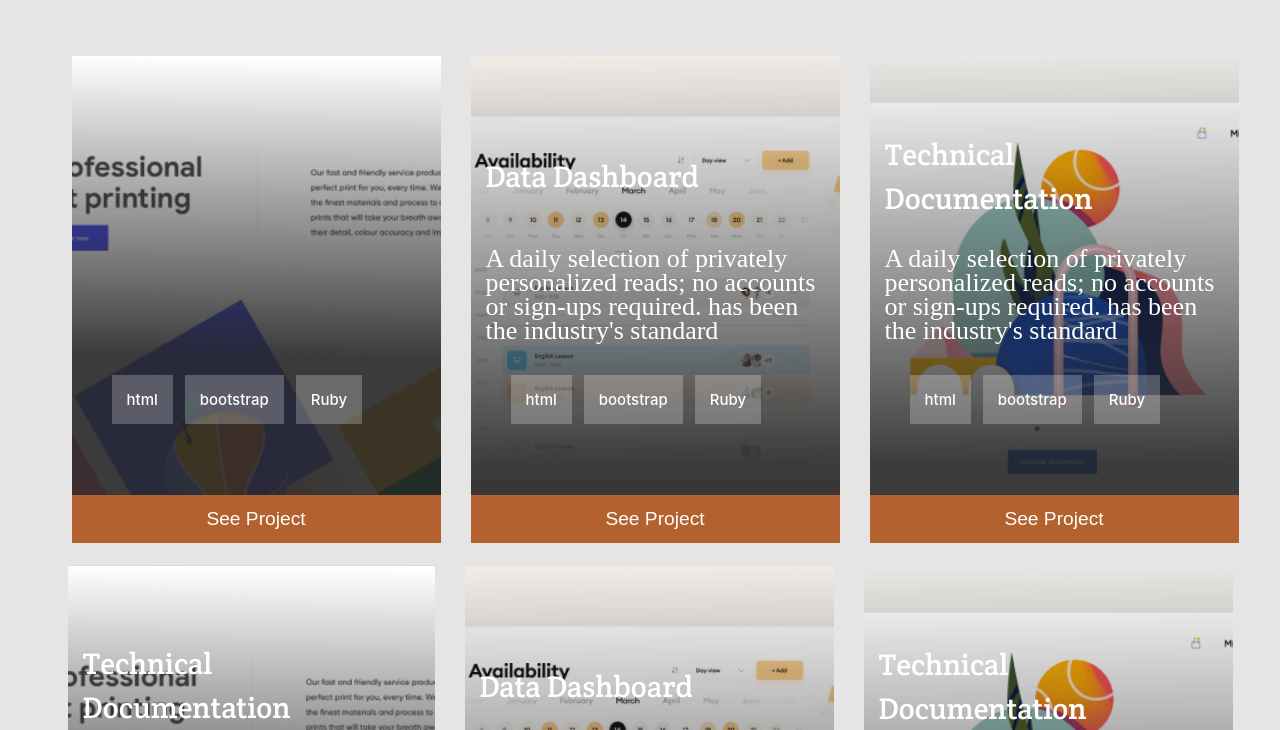
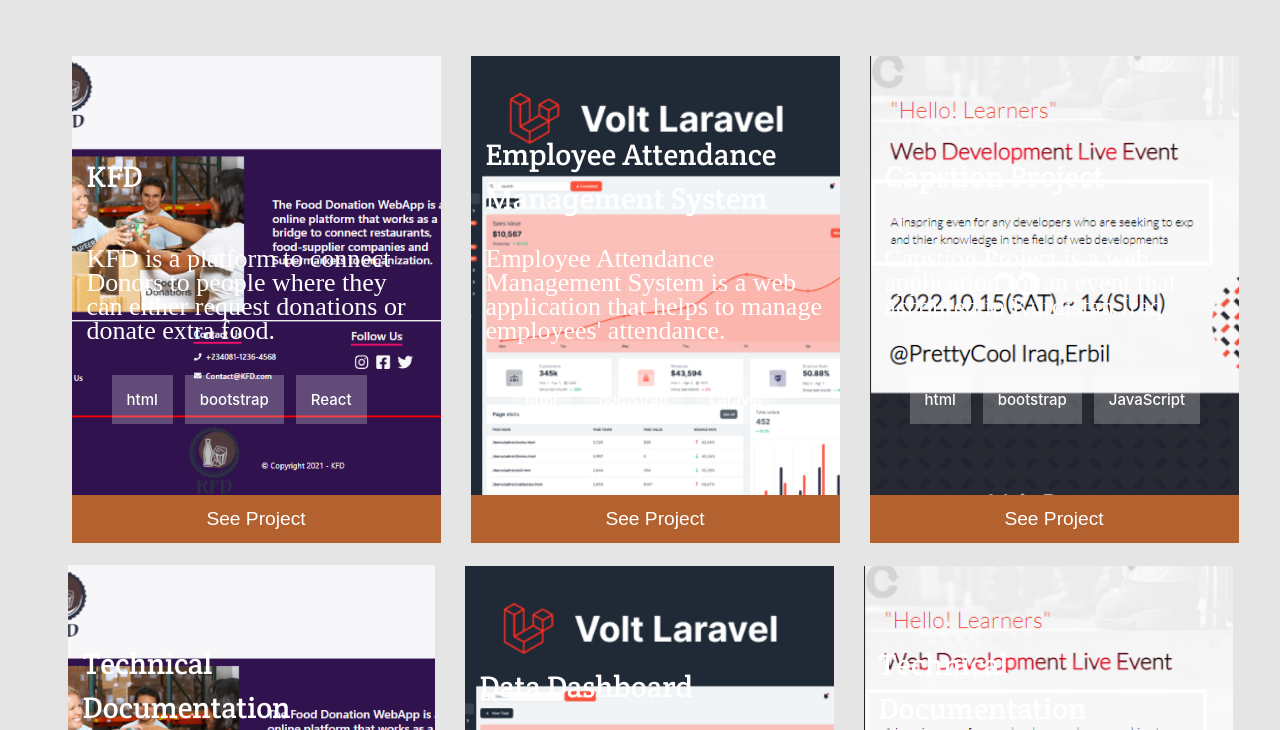
Before and after one commit to jellywiz/Microverse-Profile-First-Project-Mobile, a website: page index.html in a window 1280 px wide. Shown: the part 1880-2610 px from the top of the page. Drawn offline with Linux system fonts and the light colour scheme.

Commit message:
Add my projects

```diff
--- a/css/styless.css
+++ b/css/styless.css
@@ -332,7 +332,7 @@
 .project4,
 .project1 {
   width: 100%;
-  background-image: url(../img/ImgPlaceholder1.png);
+  background-image: url(../img/myproject/KFD.png);
   background-size: cover;
   background-position: center center;
   display: flex;
@@ -344,7 +344,7 @@
 .project2 {
   background-size: cover;
   background-position: center center;
-  background-image: url(../img/ImgPlaceholder0.png);
+  background-image: url(../img/myproject/FYP2Project.png);
   display: flex;
   flex-direction: column;
   padding-top: 50px;
@@ -354,7 +354,7 @@
 .project3 {
   background-size: cover;
   background-position: center center;
-  background-image: url(../img/ImgPlaceholder2.png);
+  background-image: url(../img/myproject/captone.png);
   display: flex;
   flex-direction: column;
   padding-top: 50px;
@@ -1000,7 +1000,7 @@
 
   .project5,
   .project2 {
-    background-image: url(../img/ImgPlaceholder0.png);
+    background-image: url(../img/myproject/FYP2Project.png);
     background-size: cover;
     background-position: center center;
     display: flex;
@@ -1014,7 +1014,7 @@
   .project3 {
     background-size: cover;
     background-position: center center;
-    background-image: url(../img/ImgPlaceholder2.png);
+    background-image: url(../img/myproject/captone.png);
     display: flex;
     flex-direction: column;
     padding-top: 50px;
@@ -1070,7 +1070,7 @@
     margin: auto;
     padding-bottom: 10px;
     padding-top: 8px;
-    height: 600px;
+    height: 800px;
   }
 
   .popup-container h3 {
--- a/main.js
+++ b/main.js
@@ -14,31 +14,31 @@
 const projectInformation = [
   {
     id: 0,
-    name: '',
-    description: '',
-    feature: '',
-    image: './img/SnapshootPortfolio.png',
-    technologies: ['html', 'bootstrap', 'Ruby'],
-    liveVersionLink: '',
-    sourceLink: '',
+    name: 'KFD',
+    description: 'KFD is a platform to connect Donors to people where they can either request donations or donate extra food.',
+    feature: 'This is an Web application where users can request donations or donate extra food.',
+    image: './img/myproject/KFD.png',
+    technologies: ['html', 'bootstrap', 'React'],
+    liveVersionLink: 'https://compassionate-bose-b7199a.netlify.app/#/',
+    sourceLink: 'https://github.com/jellywiz/KFD',
   },
   {
     id: 1,
-    name: 'Data Dashboard',
-    description: "A daily selection of privately personalized reads; no accounts or sign-ups required. has been the industry's standard",
-    feature: 'This is a very basic suuvey that can be modified at your convinience',
-    image: './img/SnapshootPortfolio.png',
-    technologies: ['html', 'bootstrap', 'Ruby'],
+    name: 'Employee Attendance Management System',
+    description: "Employee Attendance Management System is a web application that helps to manage employees' attendance.",
+    feature: 'This is a Web application which is designed to manage the attendance of employees in an organization.',
+    image: './img/myproject/FYP2Project.jpeg',
+    technologies: ['html', 'bootstrap', 'Laravel'],
     liveVersionLink: 'https://github.com/jellywiz/Microverse-Profile-First-Project-Mobile',
     sourceLink: 'https://github.com/jellywiz/Microverse-Profile-First-Project-Mobile',
   },
   {
     id: 2,
-    name: 'Technical Documentation',
-    description: "A daily selection of privately personalized reads; no accounts or sign-ups required. has been the industry's standard",
-    feature: 'A fixed left panel that uses the complete screen hieght and the rest of the screen is for the documentation and detail information',
-    image: './img/SnapshootPortfolio.png',
-    technologies: ['html', 'bootstrap', 'Ruby'],
+    name: 'Capstion Project',
+    description: 'Capstion Project is a web application for an event that accoured in Kurdistan Iraq.',
+    feature: 'This website will show all the necessary information concerning the conference including the speakers, program or event, sponsors, and other relevant pieces of information.',
+    image: './img/myproject/captone-full.png',
+    technologies: ['html', 'bootstrap', 'JavaScript'],
     liveVersionLink: 'https://github.com/jellywiz/Microverse-Profile-First-Project-Mobile',
     sourceLink: 'https://github.com/jellywiz/Microverse-Profile-First-Project-Mobile',
   },
@@ -129,7 +129,7 @@
                           </div>
 
                           <div class="popup-paragraph">
-                              <p>Lorem Ipsum is simply dummy text of the printing and typesetting industry. Lorem Ipsum has been the industry's standard dummy text ever since the 1500s, when an unknown printer took a galley of type and scrambled it 1960s with the releaLorem Ipsum is simply dummy text of the printing and typesetting industry. Lorem Ipsum has been the industry's standard dummy text ever since the 1500s, when an unknown printer took a galley of type and scrambled it 1960s with the releax map lapora verita.</p>
+                              <p>${project[0].feature}</p>
                           </div>
 
                       </div>
@@ -205,7 +205,7 @@
                           </div>
 
                           <div class="popup-paragraph">
-                              <p>Lorem Ipsum is simply dummy text of the printing and typesetting industry. Lorem Ipsum has been the industry's standard dummy text ever since the 1500s, when an unknown printer took a galley of type and scrambled it 1960s with the releaLorem Ipsum is simply dummy text of the printing and typesetting industry. Lorem Ipsum has been the industry's standard dummy text ever since the 1500s, when an unknown printer took a galley of type and scrambled it 1960s with the releax map lapora verita.</p>
+                              <p>${project[0].feature}</p>
                               <div class="popup-button">
                               <a href="${project[0].liveVersionLink}" target="_blank"><button class="popup-btn1"> <span>See Live</span> <img class="pop-icon" src="./img/Icon-Export.svg" alt=""> </button></a>
                               <a href="${project[0].sourceLink}" target="_blank"><button class="popup-btn1"> <span>See Source</span> <img class="pop-icon" src="./img/Frame-github.svg" alt=""> </button></a>
```
Also changed, not shown: img/myproject/FYP2Project.jpeg (added), img/myproject/FYP2Project.png (added), img/myproject/KFD.png (added), img/myproject/captone-full.png (added), img/myproject/captone.png (added).
